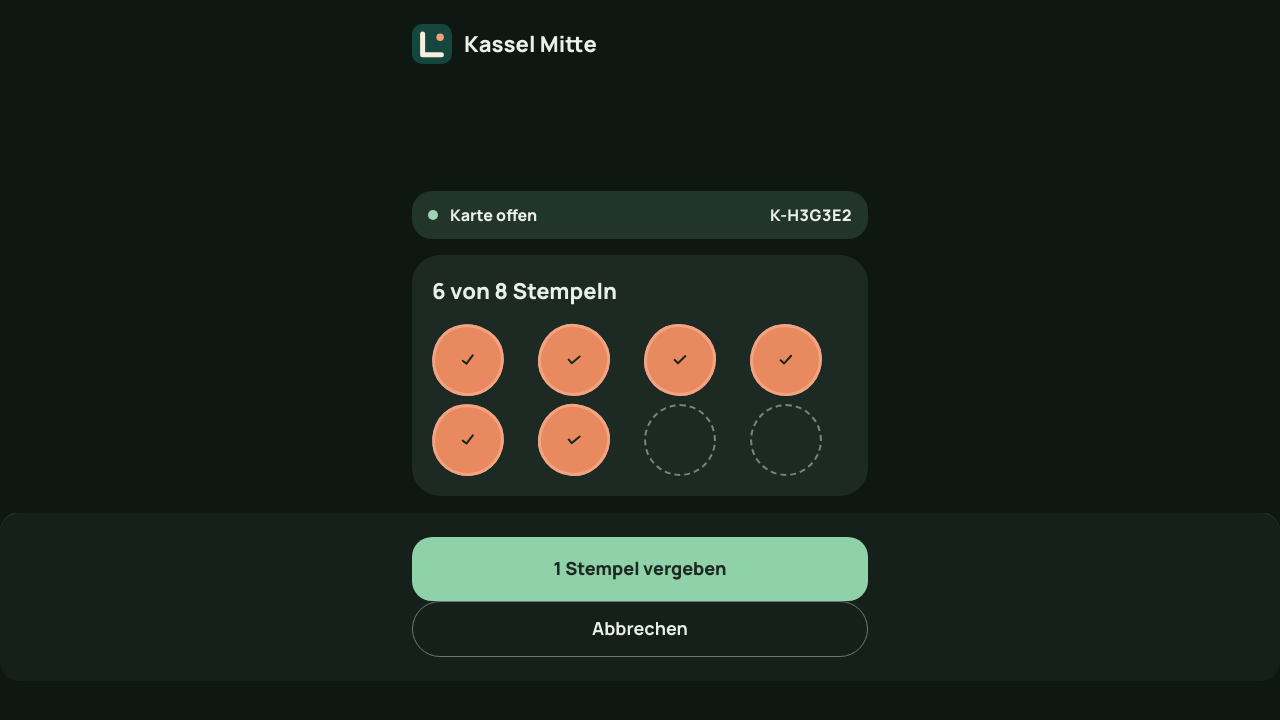
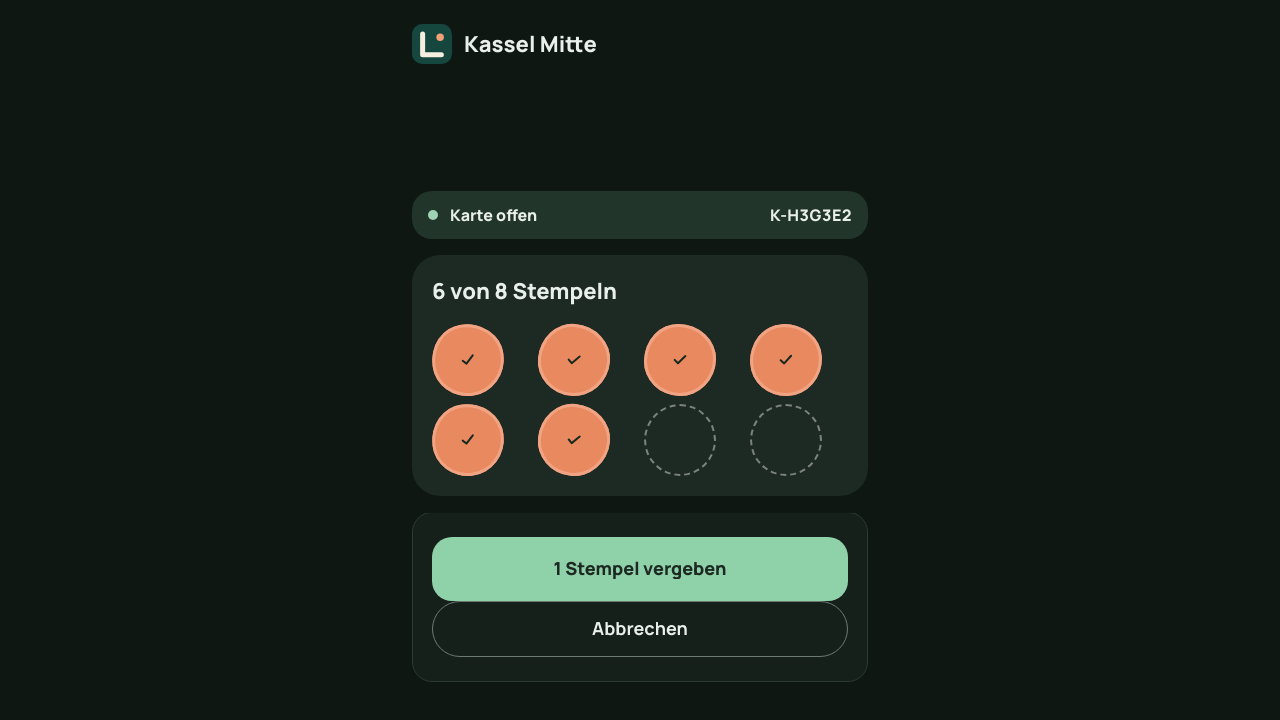
Before and after one commit to belmo-hub/loynara, a Next.js app: page /dev/design/shells/cashier in a window 1280 px wide. Shown: the top 720 px of the page. Built offline with nearby package versions, Linux system fonts and the light colour scheme.

Commit message:
Make the floating Kasse dock a panel on the card's edges

```diff
--- a/src/components/ui/cashier-shell.module.css
+++ b/src/components/ui/cashier-shell.module.css
@@ -54,8 +54,13 @@
   padding: var(--space-6) max(var(--gutter), calc(50% - var(--k-col) / 2 + var(--gutter))) calc(var(--space-6) + env(safe-area-inset-bottom));
   background: var(--color-surface); border-top: 1px solid var(--color-line); border-radius: var(--radius-lg) var(--radius-lg) 0 0;
 }
-/* A dock that stops short of the bottom edge (a centred counter tablet) is a panel: all four corners rounded. */
-.dock[data-floating] { border-radius: var(--radius-lg); }
+/* A dock that stops short of the bottom edge (a centred counter tablet) is a true panel (Design, 18 Nov): the card's
+   width with its sides on the card's edges, a full edge, four rounded corners and its own 20 px side insets. Only the
+   sides change, never the height, so the measure that sets data-floating cannot flip it back. */
+.dock[data-floating] {
+  width: calc(var(--k-col) - 2 * var(--gutter)); margin-inline: auto; padding-inline: calc(var(--space-5) - 1px);
+  border: 1px solid var(--color-line); border-radius: var(--radius-lg);
+}
 /* Solid behind the stepper, so nothing scrolled under it shows through; the fade sits above the dock. */
 .dock::before { content: ""; position: absolute; left: 0; right: 0; bottom: 100%; height: var(--space-4); background: linear-gradient(to top, var(--color-bg), transparent); pointer-events: none; }
 /* Kasse states: the strip fades in when it returns after a booking; the dock rises with the opened card. Both are
```
Also changed, not shown: 1 other file (tests, documents, lock files or other folders).
